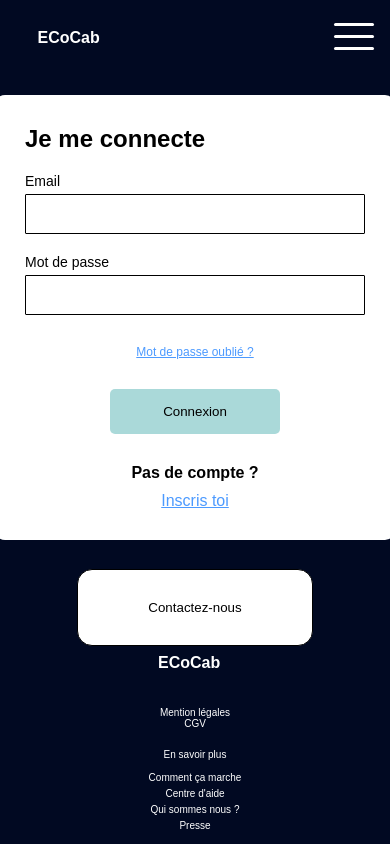
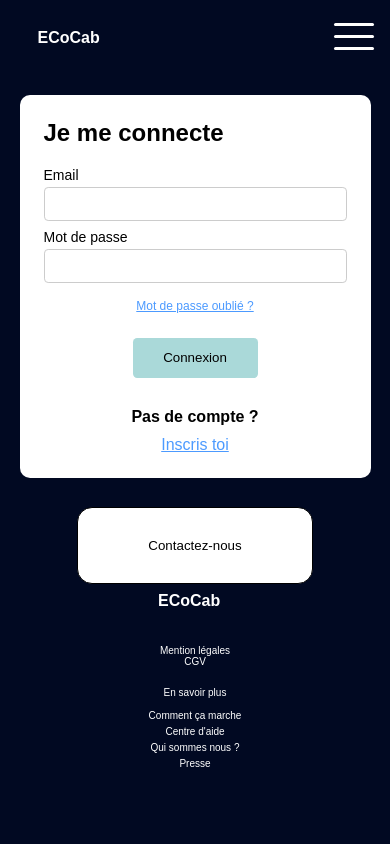
Before and after one commit to Julesc002/Stage-Ecocab, a React (Create React App) app: page /Compte in a window 390 px wide. Built offline with nearby package versions, Linux system fonts and the light colour scheme; a web font is replaced by a local one.

Commit message:
Mise à jour des pages de comptes ( responsive + correction du style des inputs ) + page contact

```diff
--- a/src/styles/components/_formContact.css
+++ b/src/styles/components/_formContact.css
@@ -21,13 +21,13 @@
 
 /* Nom et Prénom un en dessous de l'autre */
 .formContact_upperFormPart_inputText {
-    display: block;
     width: 100%;
-    margin-bottom: 10px;
-    padding: 8px;
-    background-color: white;
-    border: 2px solid black;
-    border-radius: 4px;
+    padding: 0.625em;
+    margin-bottom: 0.625em;
+    background-color: #fff;
+    color: #000;
+    border-radius: 0.3125em;
+    border: 1px solid #ccc;
 }
 
 .formContact_mailFormPart {
@@ -36,16 +36,15 @@
 
 /* styles pour la partie email */
 .formContact_inputEmail,
-.formContact_mailFormPart_formLabel,
 .formContact_mailFormPart_inputText,
 .formContact_mailFormPart_textarea {
     width: 100%;
-    box-sizing: border-box;
-    margin-bottom: 10px;
-    padding: 8px;
-    background-color: white;
-    color: black;
-    border-radius: 4px;
+    padding: 0.625em;
+    margin-bottom: 0.625em;
+    background-color: #fff;
+    color: #000;
+    border-radius: 0.3125em;
+    border: 1px solid #ccc;
 }
 
 /* styles pour les labels dans la partie email */
@@ -60,14 +59,20 @@
 }
 
 .formContact_inputSubmit {
-    align-self: center;
+    position: absolute;
+    transform: translateX(-50%);
+    left: 50%;
     background-color: var(--buttonsColor);
     color: black;
     border-radius: 15px;
     padding: 20px 70px;
     border: 1px solid black;
-    margin: 0.4%;
-    position: relative;
-    top: 50px;
     font-weight: bold;
+    cursor: pointer;
 }
+
+@media only screen and (max-width: 768px) {
+    .formContact_inputSubmit {
+        padding: 15px 50px;
+    }
+}
--- a/src/styles/components/_formCreateAccount.css
+++ b/src/styles/components/_formCreateAccount.css
@@ -41,13 +41,13 @@
 .createAccountFormContainer_loginForm_inputDate,
 .createAccountFormContainer_loginForm_inputTel {
     width: 100%;
-    margin-bottom: 20px;
+    width: 100%;
     padding: 10px;
-    box-sizing: border-box;
-    border: 1px solid #000;
-    font-size: 16px;
+    margin-bottom: 10px;
     background-color: #fff;
-    border-radius: 1px;
+    color: #000;
+    border-radius: 5px;
+    border: 1px solid #ccc;
 }
 
 /* Conteneur de la case à cocher */
--- a/src/styles/components/_formLoginWithEmail.css
+++ b/src/styles/components/_formLoginWithEmail.css
@@ -1,80 +1,72 @@
 /* Container principal */
 .loginFormContainer {
-    width: 400px;
+    width: 25em;
     height: auto;
-    margin: 0 auto;
+    max-width: 90%;
     background-color: #fff;
     border-radius: 10px;
-    padding: 30px;
+    padding: 1.5em;
     margin: 5%;
 }
 
-/* Titre principal */
+
 .loginFormContainer_mainTitleForm {
     margin: 0;
-    font-size: 24px;
+    font-size: 1.5rem;
     background-color: white;
     color: black;
 }
 
-/* Formulaire de connexion */
 .loginFormContainer_loginForm {
     display: flex;
     flex-direction: column;
     justify-content: center;
-    margin-top: 20px;
+    margin-top: 1.25em;
     background-color: white;
     color: black;
 }
 
-/* Label pour les champs du formulaire */
 .loginFormContainer_loginForm_label {
     display: block;
     text-align: left;
-    margin-bottom: 5px;
-    font-size: 14px;
+    margin-bottom: 0.3125em;
+    font-size: 0.875rem;
     background-color: white;
 }
 
-/* Champs de texte pour l'identifiant et le mot de passe */
 .loginFormContainer_loginForm_inputText,
 .loginFormContainer_loginForm_inputPassword {
     width: 100%;
-    margin-bottom: 20px;
-    padding: 10px;
-    box-sizing: border-box;
-    border: none;
-    font-size: 16px;
-    background-color: white;
-    border-radius: 1px;
-    border: 1px solid black;
+    padding: 0.625em;
+    margin-bottom: 0.625em;
+    background-color: #fff;
+    color: #000;
+    border-radius: 0.3125em;
+    border: 1px solid #ccc;
 }
 
-/* Lien "Mot de passe oublié" */
 .loginFormContainer_loginForm_link {
-    font-size: 12px;
-    margin-top: 10px;
+    font-size: 0.75rem;
+    margin-top: 0.625em;
     text-align: right;
     background-color: white;
     color: #4c9aff;
     text-align: center;
 }
 
-/* Bouton de connexion */
 .loginFormContainer_loginForm_submitButton {
     display: block;
     margin: 0 auto;
-    width: 50%;
-    margin-top: 30px;
-    padding: 15px;
+    width: 9.375em;
+    margin-top: 1.875em;
+    padding: 0.9375em;
     background-color: var(--buttonsColor);
     color: black;
     border: none;
-    border-radius: 5px;
+    border-radius: 0.3125em;
     cursor: pointer;
 }
 
-/* Section "Pas encore de compte ?" */
 .loginFormContainer_noAccountSection {
     background-color: white;
     display: flex;
@@ -82,17 +74,15 @@
     align-items: center;
 }
 
-/* Titre de la section "Pas encore de compte ?" */
 .loginFormContainer_noAccountSection_noAccountTitle {
-    font-size: 16px;
-    margin-top: 30px;
+    font-size: 1rem;
+    margin-top: 1.875em;
     background-color: white;
     color: black;
 }
 
-/* Lien "Créer un compte" */
 .loginFormContainer_noAccountSection_registerLink {
     color: #4c9aff;
-    margin-top: 10px;
+    margin-top: 0.625em;
     background-color: white;
 }
--- a/src/styles/pages/_loginWithEmail.css
+++ b/src/styles/pages/_loginWithEmail.css
@@ -1,6 +1,5 @@
 .formLoginContainer {
     display: flex;
     flex-direction: column;
-    justify-content: center;
     align-items: center;
 }
```
